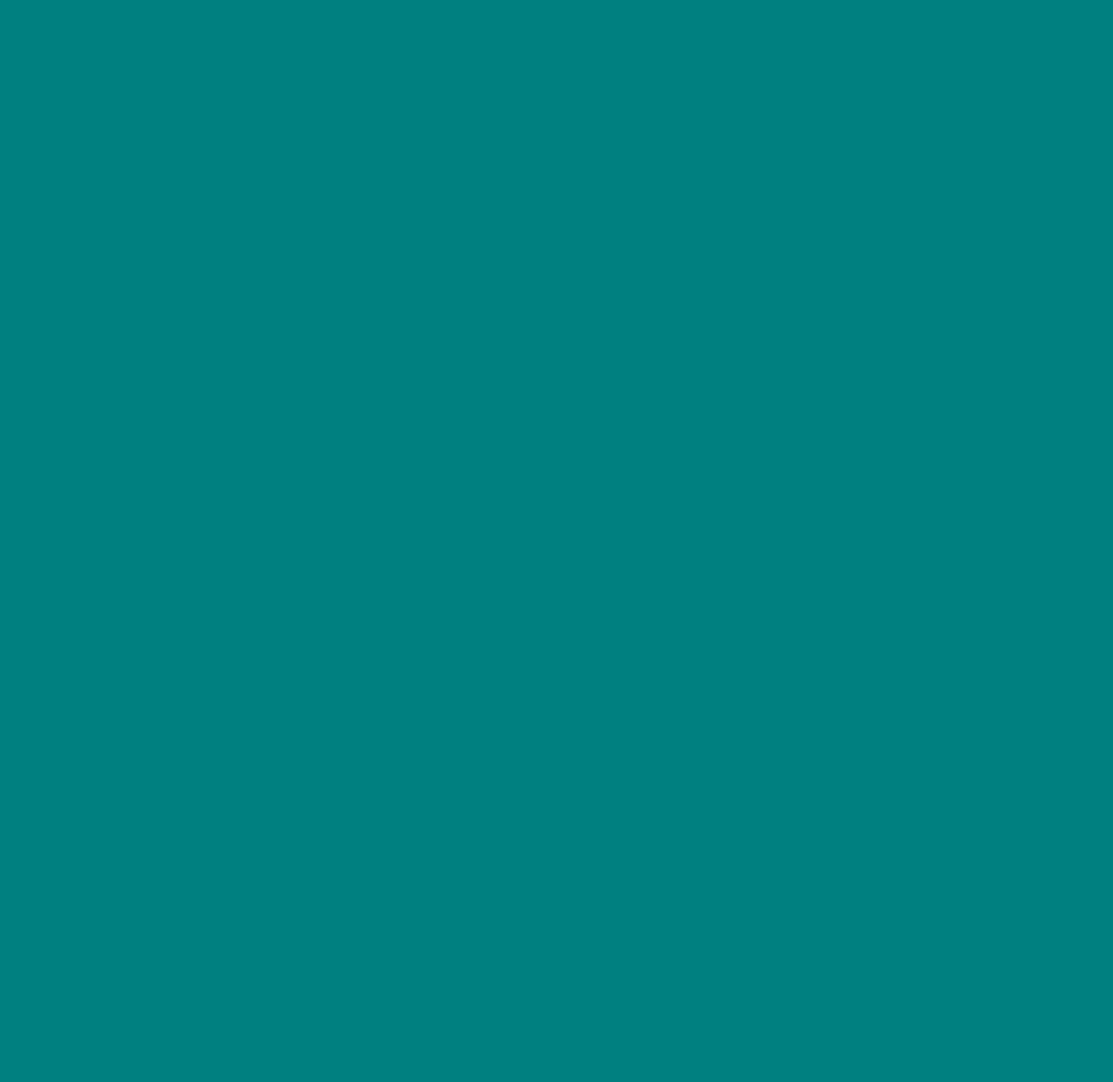
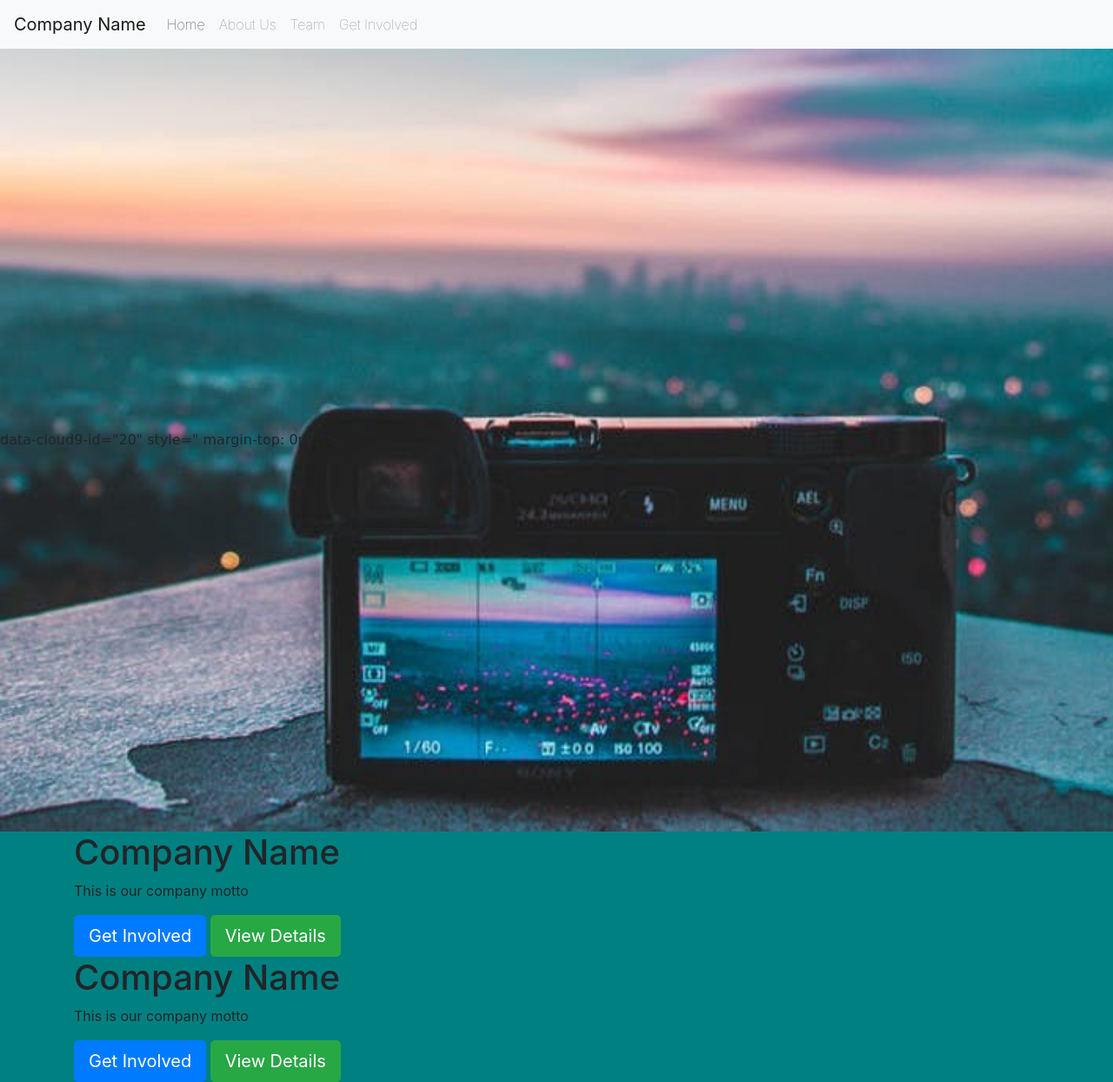
Before and after one commit to alyssadass/project_one, a plain HTML site: page index.html in a window 1280 px wide. Shown: the whole page at 87% size. Before the commit the page ends 800 px from the top, so only its background shows below. Drawn offline with nearby package versions, Linux system fonts and the light colour scheme; a web font is replaced by a local one.

Commit message:
draft 2 with header and navbar

```diff
--- a/index.html
+++ b/index.html
@@ -4,10 +4,60 @@
         <title>Boilerplate Snippet</title>
         <link rel="stylesheet" href="https://stackpath.bootstrapcdn.com/bootstrap/4.3.1/css/bootstrap.min.css" integrity="sha384-ggOyR0iXCbMQv3Xipma34MD+dH/1fQ784/j6cY/iJTQUOhcWr7x9JvoRxT2MZw1T" crossorigin="anonymous">
         <link rel="stylesheet" type = "text/css" href= "style.css">
+   <link href="https://fonts.googleapis.com/css?family=ZCOOL+QingKe+HuangYou" rel="stylesheet">
+
+
     <!--Bootstrap CSS-->
 
     </head>
     <body>
+        <!--nav bar--------------->
+                <nav class="navbar navbar-expand-lg navbar-light bg-light">
+          <a class="navbar-brand" href="#">Company Name</a>
+          <button class="navbar-toggler" type="button" data-toggle="collapse" data-target="#navbarNavAltMarkup" aria-controls="navbarNavAltMarkup" aria-expanded="false" aria-label="Toggle navigation">
+            <span class="navbar-toggler-icon"></span>
+          </button>
+          <div class="collapse navbar-collapse" id="navbarNavAltMarkup">
+            <div class="navbar-nav">
+              <a class="nav-item nav-link active" href="#">Home <span class="sr-only">(current)</span></a>
+              <a class="nav-item nav-link" href="#">About Us</a>
+              <a class="nav-item nav-link" href="#">Team</a>
+              <a class="nav-item nav-link" href="#" tabindex="-1" aria-disabled="true">Get Involved</a>
+            </div>
+          </div>
+        </nav>
+        <!--end nav bar----------->
+
+        <!--begin Header section-------->
+        <header class="d-flex align-items-center">
+             data-cloud9-id="20" style="
+    margin-top: 0px;"> </header>
+            <div data-cloud9-id="21" class="container">
+                <h1 data-cloud9-id="22">Company Name</h1>
+            <p data-cloud9-id="23">This is our company motto</p>
+            <button data-cloud9-id="24" class="btn btn-lg btn-primary"> Get Involved</button>
+            <button data-cloud9-id="25" class="btn btn-lg btn-success">View Details</button>
+
+            </div>
+
+
+
+            </div>
+
+
+        </header>
+            <div class="container">
+                <h1>Company Name</h1>
+            <p>This is our company motto</p>
+            <button class= "btn btn-lg btn-primary"> Get Involved</button>
+            <button class= "btn btn-lg btn-success">View Details</button>
+
+            </div>
+
+
+        </header>
+        <!--end Header section---------->
+
         <script src="https://code.jquery.com/jquery-3.3.1.slim.min.js" integrity="sha384-q8i/X+965DzO0rT7abK41JStQIAqVgRVzpbzo5smXKp4YfRvH+8abtTE1Pi6jizo" crossorigin="anonymous"></script>
         <script src="https://cdnjs.cloudflare.com/ajax/libs/popper.js/1.14.7/umd/popper.min.js" integrity="sha384-UO2eT0CpHqdSJQ6hJty5KVphtPhzWj9WO1clHTMGa3JDZwrnQq4sF86dIHNDz0W1" crossorigin="anonymous"></script>
         <script src="https://stackpath.bootstrapcdn.com/bootstrap/4.3.1/js/bootstrap.min.js" integrity="sha384-JjSmVgyd0p3pXB1rRibZUAYoIIy6OrQ6VrjIEaFf/nJGzIxFDsf4x0xIM+B07jRM" crossorigin="anonymous"></script>
--- a/style.css
+++ b/style.css
@@ -1,3 +1,24 @@
 body{
     background-color: teal;
 }
+.nav-link{
+    font-weight: lighter
+}
+
+.nav-link:hover{
+    font-weight:bolder;
+    background-color: #eee;
+}
+header{
+    height:900px;
+    width:100%;
+    background-image: url("camera.jpeg");
+    background-size:cover;
+    text-align: center;
+    font-family: 'ZCOOL QingKe HuangYou', cursive;
+
+}
+
+header p{
+    font-style: italic
+}
```
Also changed, not shown: Camera shot.jpg (added), camera.jpeg (added).
